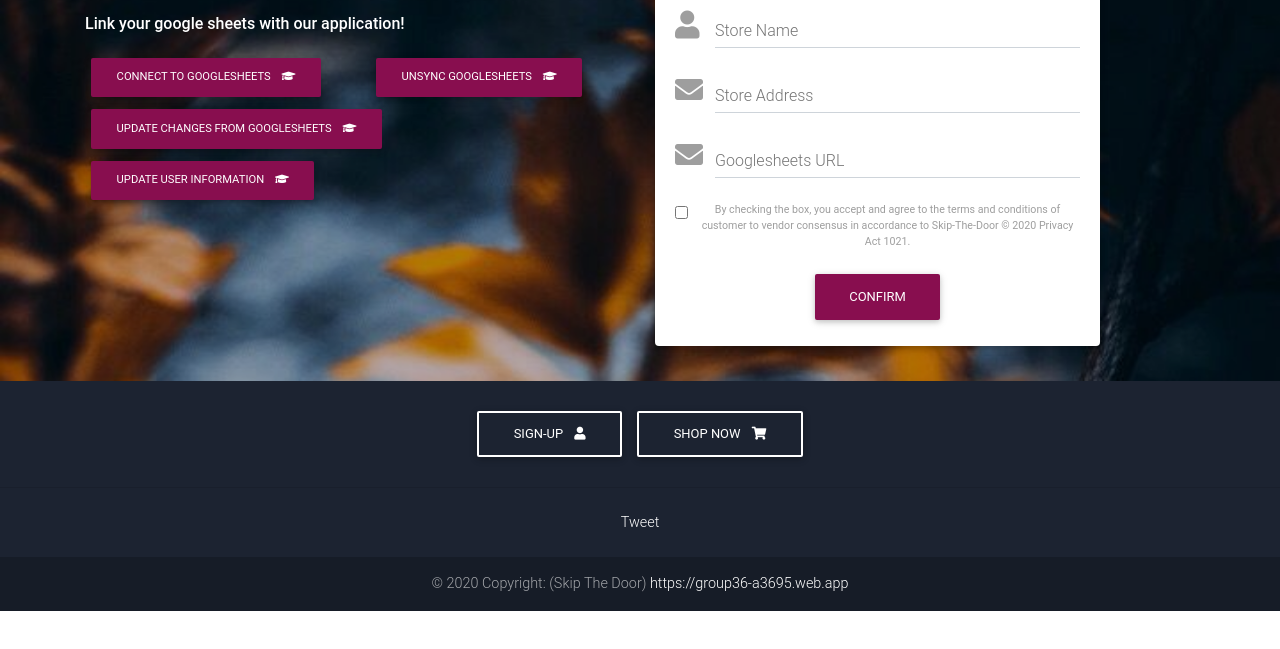
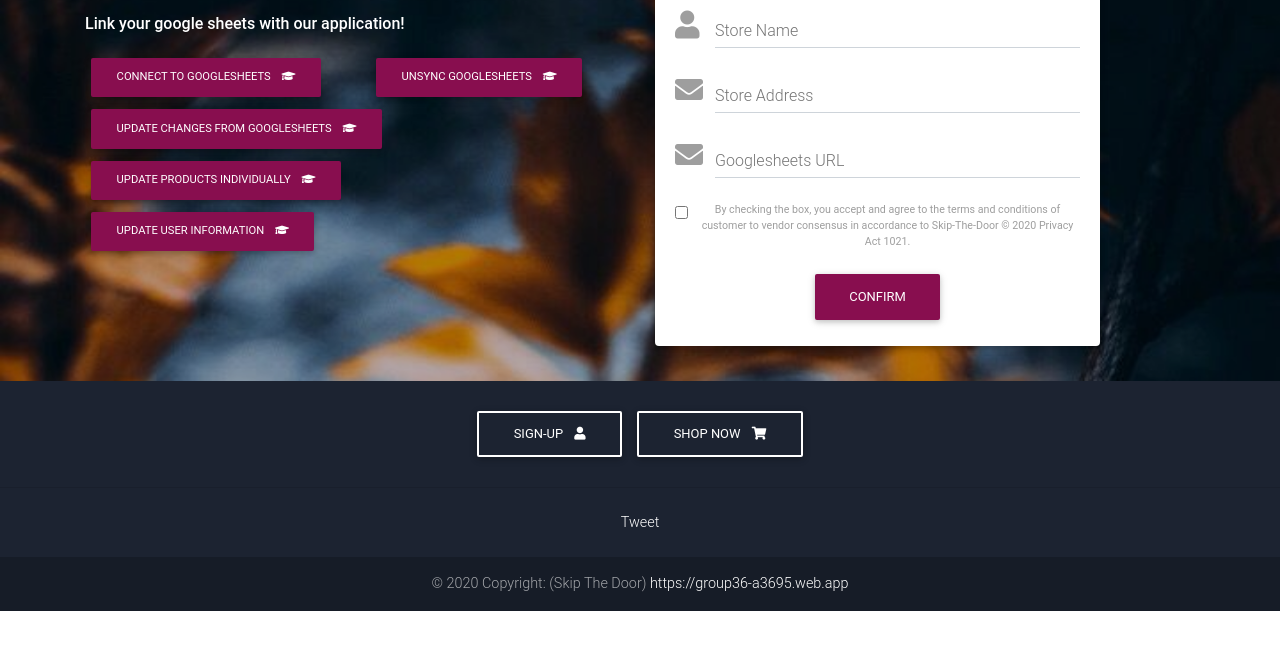
Before and after one commit to KeeganE-Hub/COMP-2800-Team-BBY-36-SkipTheDoor, a plain HTML site: page public/vendor2.html in a window 1280 px wide. Shown: the part 99-748 px from the top of the page. Drawn offline with nearby package versions, Linux system fonts and the light colour scheme; no server answers; a script that the page names is missing.

Commit message:
button added to vendor page

```diff
--- a/public/vendor2.html
+++ b/public/vendor2.html
@@ -175,6 +175,15 @@
               <div class="col">
                 <a href="./vendor2.html" class="btn btn-unique btn-md">
                   Update Changes from Googlesheets
+                  <i class="fas fa-graduation-cap ml-2"></i>
+                </a>
+              </div>
+            </div>
+
+            <div class="row">
+              <div class="col">
+                <a href="./vendor2.html" class="btn btn-unique btn-md">
+                  Update Products Individually
                   <i class="fas fa-graduation-cap ml-2"></i>
                 </a>
               </div>
@@ -451,8 +460,7 @@
             Description: result.values[row][1] + "",
             Price: result.values[row][2] + "",
             Quantity: result.values[row][3] + "",
-            Location: result.values[row][4] + "",
-            Image: "https://hips.hearstapps.com/hmg-prod.s3.amazonaws.com/images/colorful-of-dahlia-pink-flower-in-beautiful-garden-royalty-free-image-825886130-1554743243.jpg?crop=0.669xw:1.00xh;0.331xw,0&resize=640:*3"
+            Location: result.values[row][4] + ""
           });
       }
     }
```
